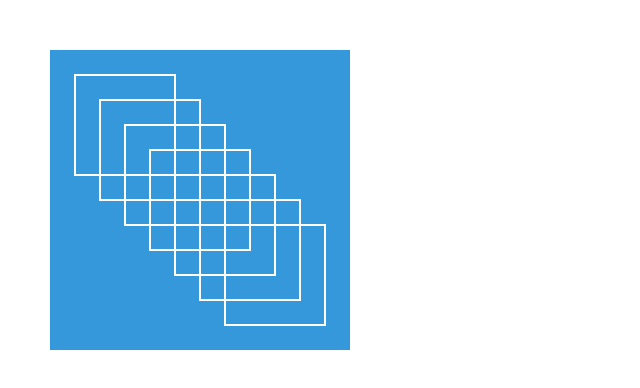
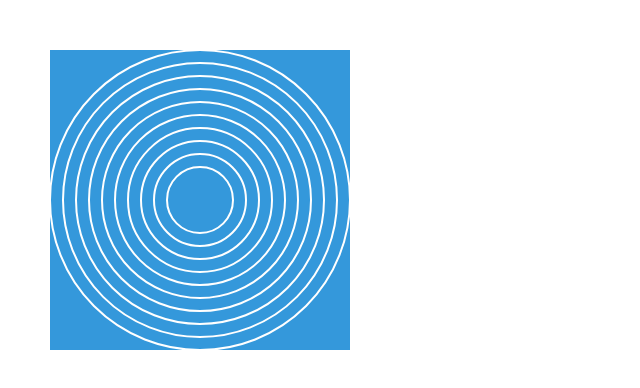
Before and after one commit to EHB-MCT/dev1-exercises-InesBonkindoMbowuka, a plain HTML site: page index.html in a window 1280 px wide. Shown: the whole page, without its empty margins (0-640 px from the left). Drawn offline with Linux system fonts and the light colour scheme.

Commit message:
3-1-g done

```diff
--- a/exercises/3-iteration-while/3-1-g.js
+++ b/exercises/3-iteration-while/3-1-g.js
@@ -13,13 +13,16 @@ function draw() {
 }
 
 function drawConcentricCircles() {
-    let i = ;
-    while () {
+	let i = 1;
+	let x = 200;
+	let y = 200;
+	let r = 20;
+	while (i < 11) {
 		//This strokeCircle function does not exist yet!
 		//Add it to the utils script:
 		//The function draws the stroke of a circle
 		//and has the following parameters: x,y,radius
-        Utils.strokeCircle(, , );
-        i = ;
+		Utils.strokeCircle(x, y, r + i * 13);
+		i = i + 1;
 	}
 }
--- a/index.html
+++ b/index.html
@@ -1,6 +1,6 @@
 <html>
 	<head>
-		<script src="exercises/3-iteration-while/3-1-f.js" type="module"></script>
+		<script src="exercises/3-iteration-while/3-1-g.js" type="module"></script>
 		<link rel="stylesheet" type="text/css" href="styles/index.css" />
 	</head>
 
```
Lines whose indentation alone changed are shown as unchanged.
